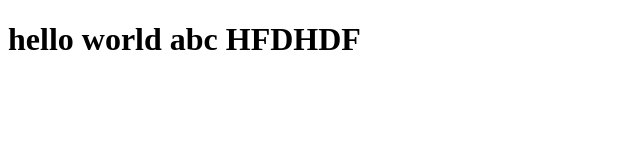
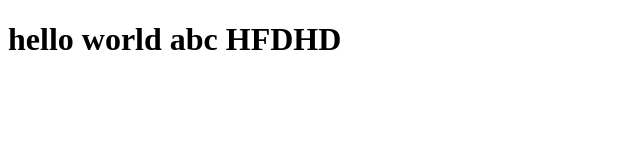
Before and after one commit to Umesh341/Practice, a plain HTML site: page index.html in a window 1280 px wide. Shown: the full height of the page, 0-640 px from the left. Drawn offline with Linux system fonts and the light colour scheme.

Commit message:
Update index.html

```diff
--- a/index.html
+++ b/index.html
@@ -7,7 +7,7 @@
 </head>
 <body>
     <h1>hello world abc
-        HFDHDF
+        HFDHD
     </h1>
 </body>
 </html>
```
